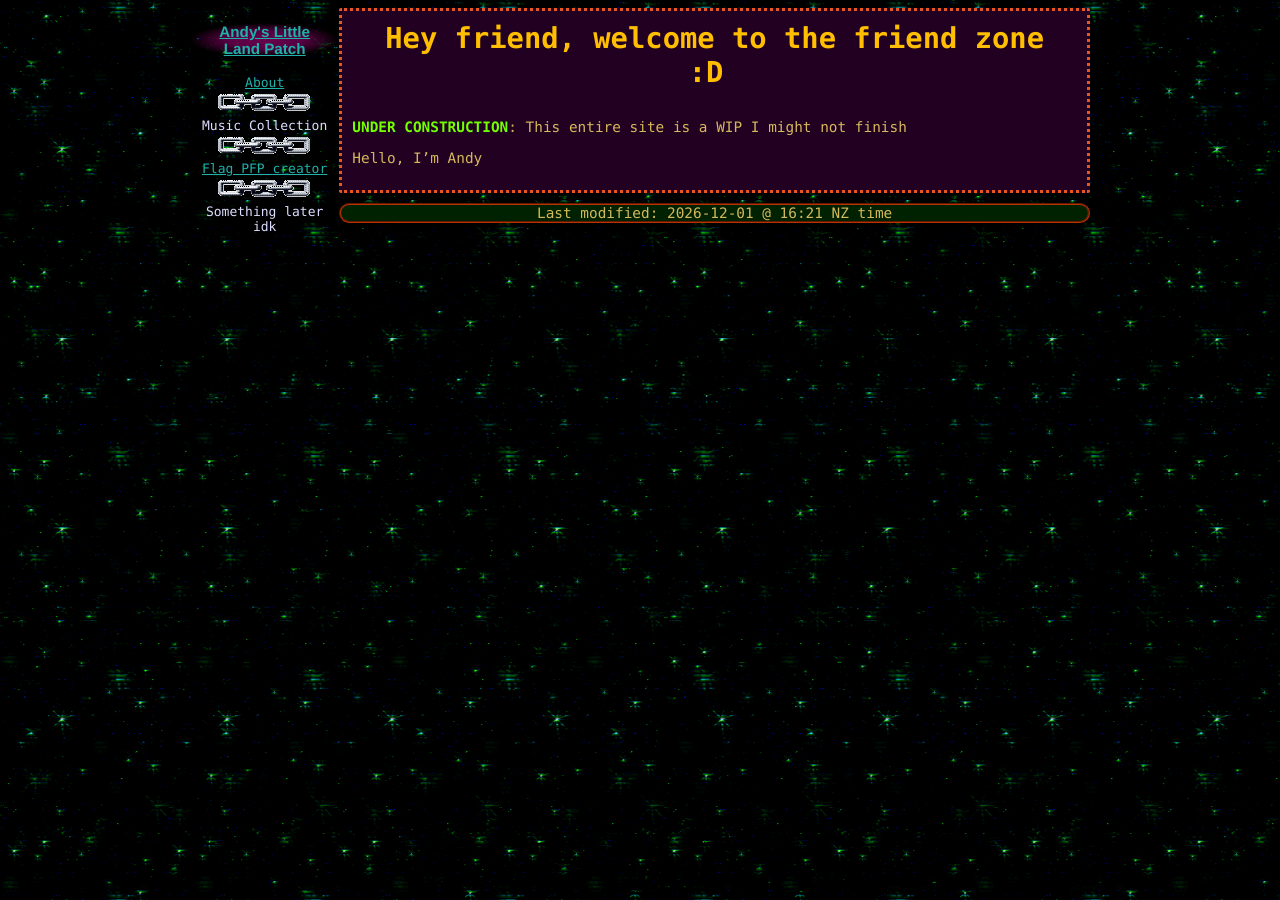
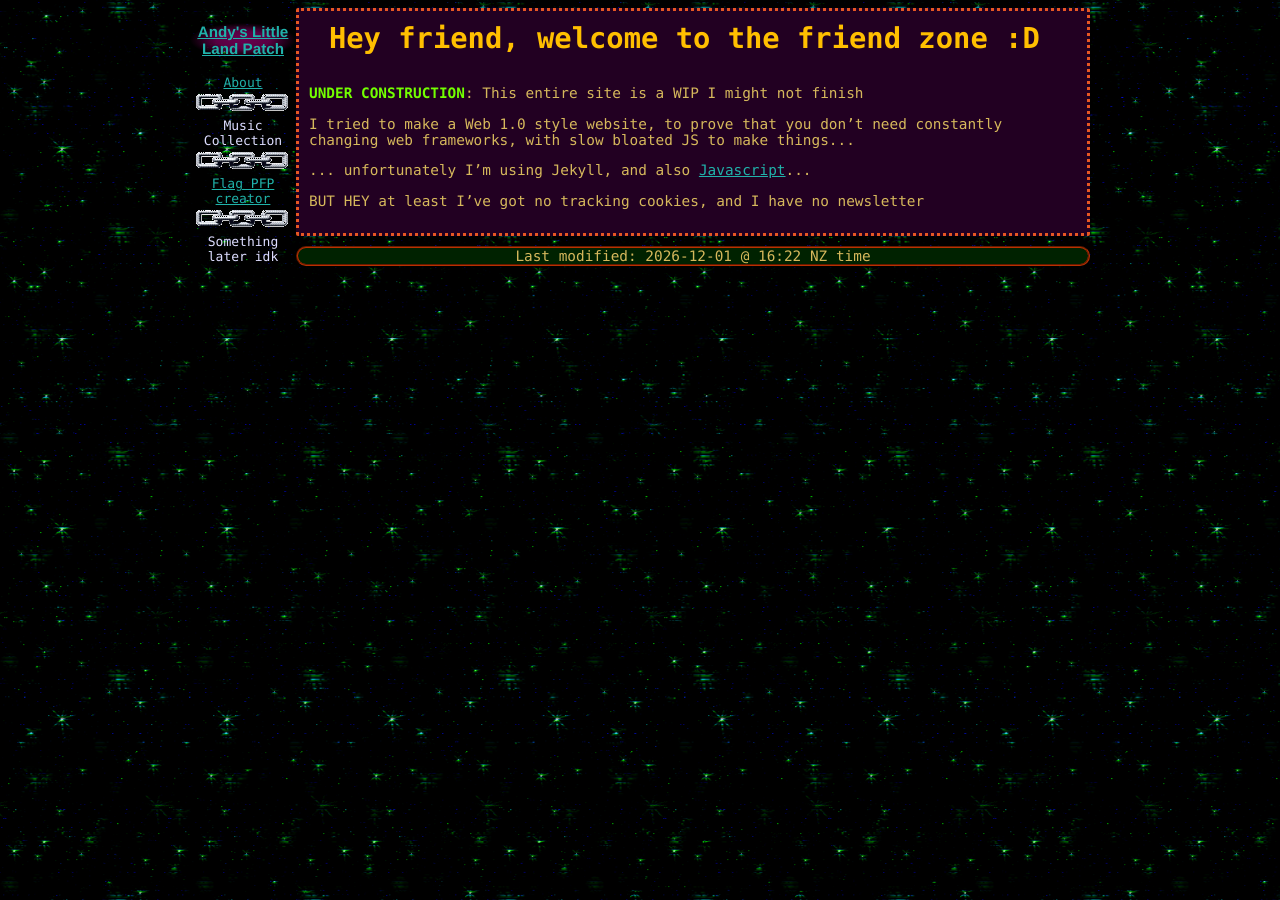
Before and after one commit to 64andy/neocities-website, a Jekyll site: the page built from pages/index.md, in a window 1280 px wide. Built offline with Jekyll 4.4.1, drawn with Linux system fonts in a browser that asks for light colours.

```diff
--- a/pages/index.md
+++ b/pages/index.md
@@ -14,7 +14,13 @@
 
 __UNDER CONSTRUCTION__: This entire site is a WIP I might not finish
 
-Hello, I'm Andy
+I tried to make a Web 1.0 style website, to prove that you don't need
+constantly changing web frameworks, with slow bloated JS to make
+things\...
+
+\... unfortunately I'm using Jekyll, and also [Javascript](/9ufhdipklifwduhgsdaklfjko)\...
+
+BUT HEY at least I've got no tracking cookies, and I have no newsletter
 
 <script>
   function init() {
```
Also changed, not shown: pages/not_found.html (+5 -5 lines).
